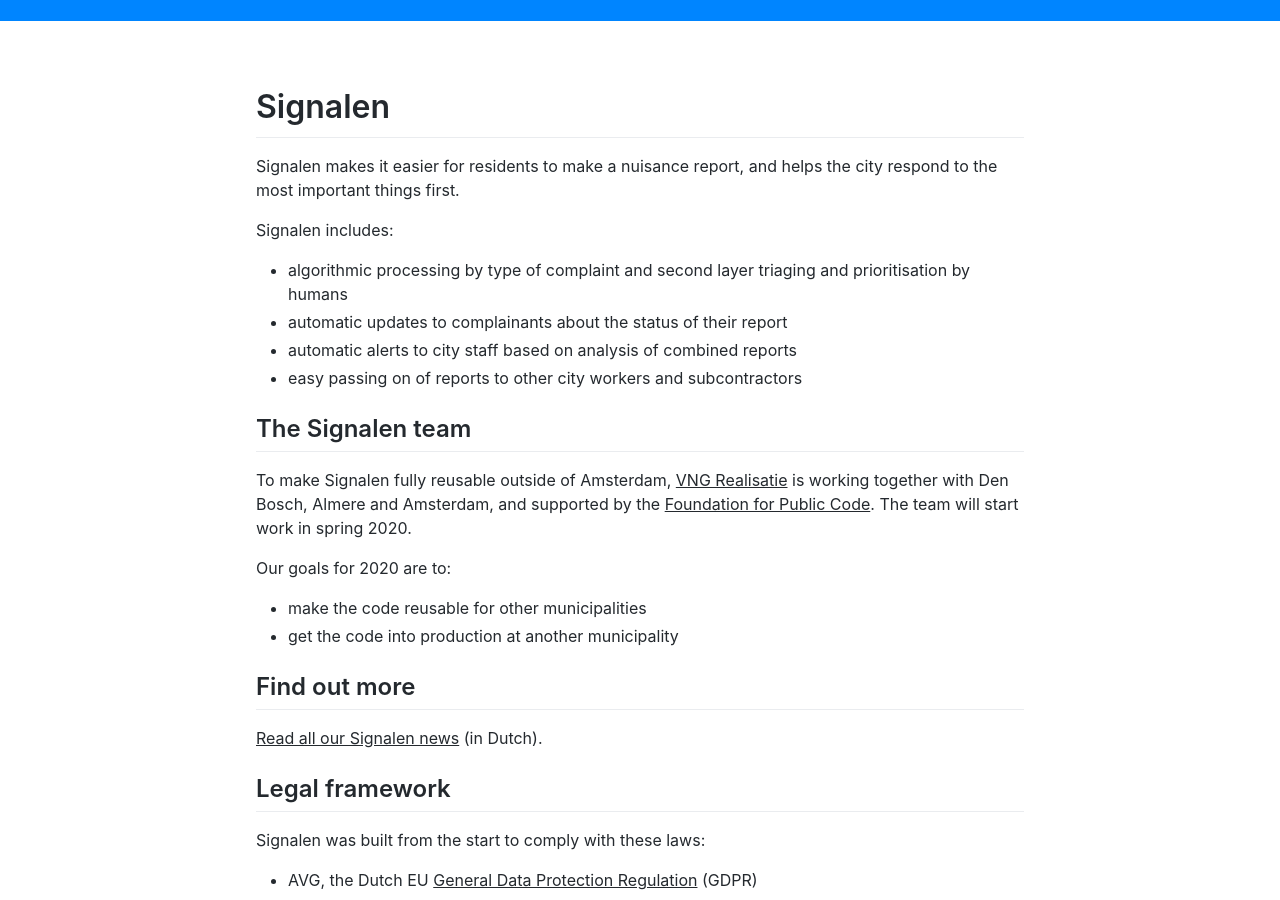
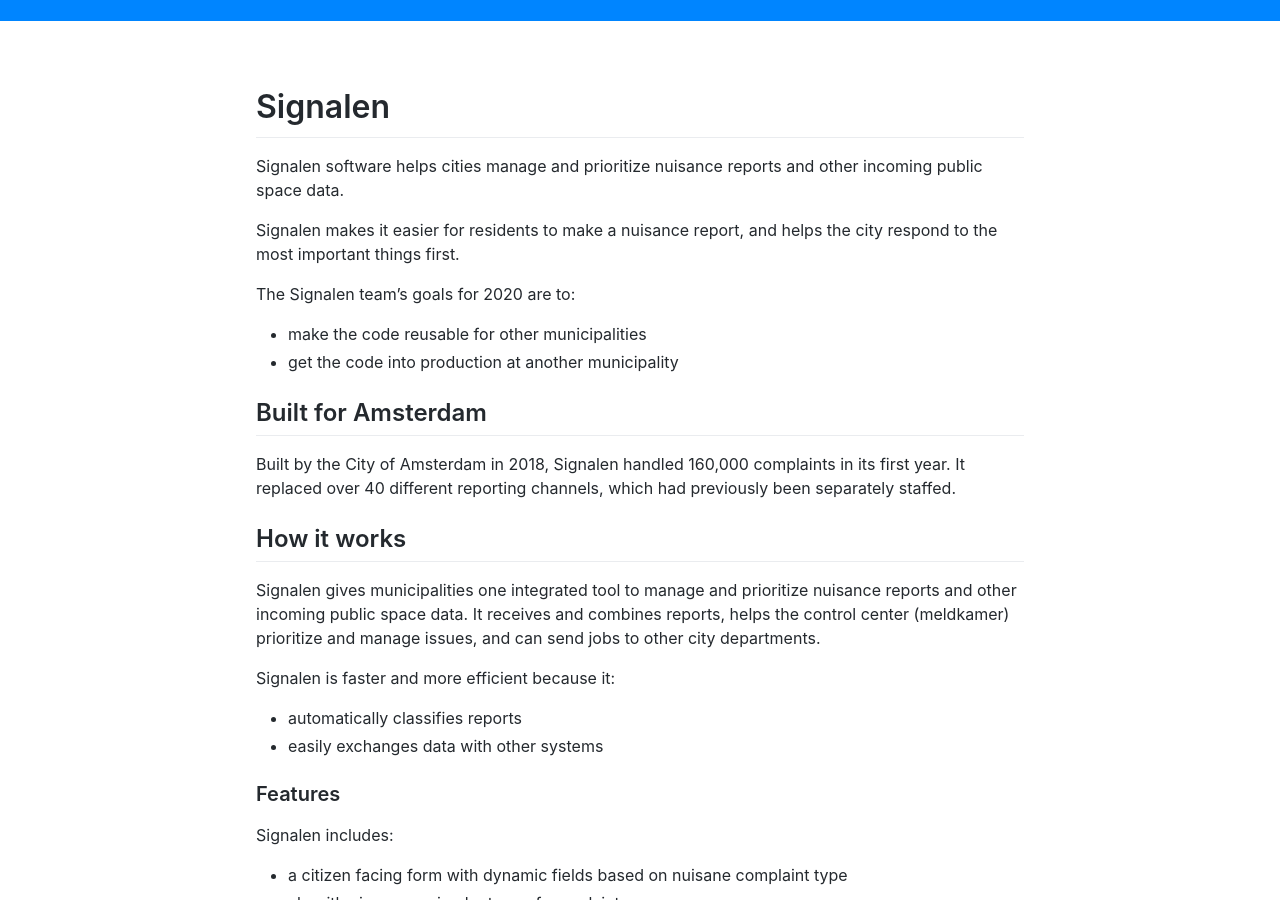
Before and after one commit to Signalen/signalen.org, a Jekyll site: the page built from index.md, in a window 1280 px wide and 900 px high, scrolled down 248 px. Built offline with Jekyll 4.4.1, drawn with Linux system fonts in a browser that asks for light colours; some web fonts are replaced; our own code applies the rules of GitHub Pages for plain Markdown files; some of the changed text lies outside the part shown.

Commit message:
Update index.md

```diff
--- a/index.md
+++ b/index.md
@@ -1,30 +1,56 @@
 # Signalen
+
+Signalen software helps cities manage and prioritize nuisance reports and other incoming public space data.
 
 Signalen makes it easier for residents to make a nuisance report, and helps the city respond to the most important things first.
 
+The Signalen team's goals for 2020 are to:
+
+* make the code reusable for other municipalities
+* get the code into production at another municipality
+
+## Built for Amsterdam
+
+Built by the City of Amsterdam in 2018, Signalen handled 160,000 complaints in its first year. It replaced over 40 different reporting channels, which had previously been separately staffed.
+
+## How it works
+
+Signalen gives municipalities one integrated tool to manage and prioritize nuisance reports and other incoming public space data. It receives and combines reports, helps the control center (meldkamer) prioritize and manage issues, and can send jobs to other city departments.
+
+Signalen is faster and more efficient because it:
+
+* automatically classifies reports
+* easily exchanges data with other systems
+
+### Features
+
 Signalen includes:
 
-* algorithmic processing by type of complaint and second layer triaging and prioritisation by humans
+* a citizen facing form with dynamic fields based on nuisane complaint type
+* algorithmic processing by type of complaint
+* ability to combine complaints with other public space data, for example from IoT sensors on street furniture
+* an administration interface to allow report triaging and management by the control center
+* automatic alerts to city staff based on analysis of combined reports
 * automatic updates to complainants about the status of their report
-* automatic alerts to city staff based on analysis of combined reports
-* easy passing on of reports to other city workers and subcontractors
+* rich data so city staff can analyze long term trends
+* easy integration with other software systems, including municipal contractors
+
+Signalen is an open source project - this means it's always being added to and improved.
 
 ## The Signalen team
 
-To make Signalen fully reusable outside of Amsterdam, [VNG Realisatie](https://www.vngrealisatie.nl/) is working together with Den Bosch, Almere and Amsterdam, and supported by the [Foundation for Public Code](https://publiccode.net/). The team will start work in spring 2020.
+[VNG Realisatie](https://www.vngrealisatie.nl/) is working together with Den Bosch, Almere and Amsterdam to make Signalen fully reusable outside of Amsterdam.
 
-Our goals for 2020 are to:
+The team will start work in spring 2020.
 
-* make the code reusable for other municipalities
-* get the code into production at another municipality
+This project is being stewarded by the [Foundation for Public Code](https://publiccode.net/).
 
 ## Find out more
 
 [Read all our Signalen news](https://commonground.nl/groups/view/54477168/signalen) (in Dutch).
 
-## Legal framework
+We have [specific information for civil servants] on how to get Signalen for your organization.
 
-Signalen was built from the start to comply with these laws:
+Technologists, please [dive into our code and community] - we're friendly and always eager for more collaborators.
 
-* AVG, the Dutch EU [General Data Protection Regulation](https://eur-lex.europa.eu/eli/reg/2016/679/oj) (GDPR)
-* The Dutch [Archiefwet 1995](https://wetten.overheid.nl/BWBR0007376/2020-01-01)
+Or email us at <signalen@publiccode.net> - we'd love to hear how we can make Signalen work for you.
```
